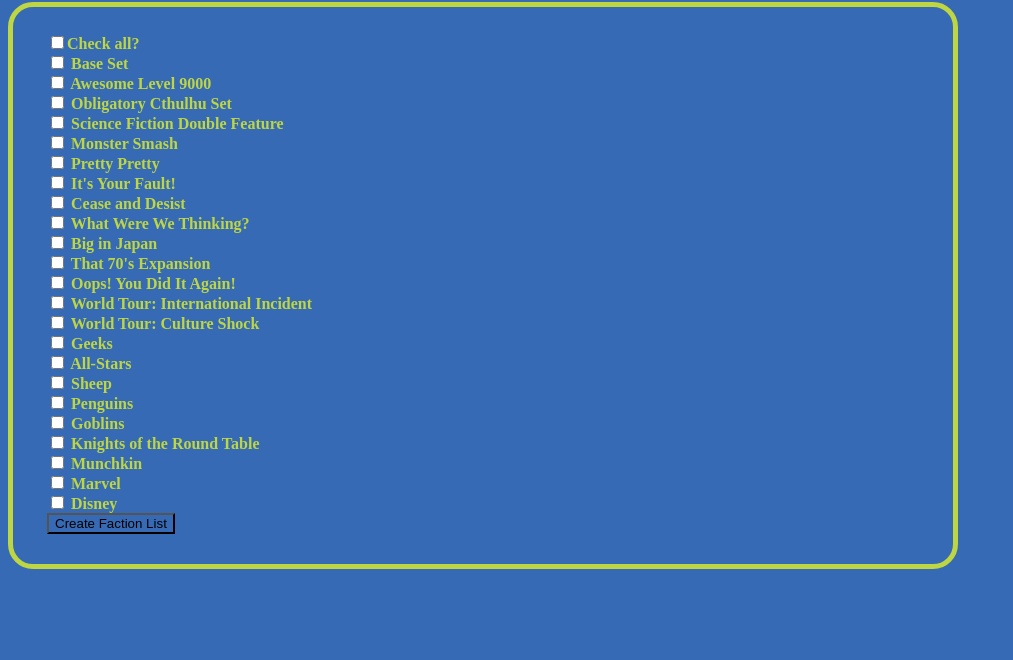
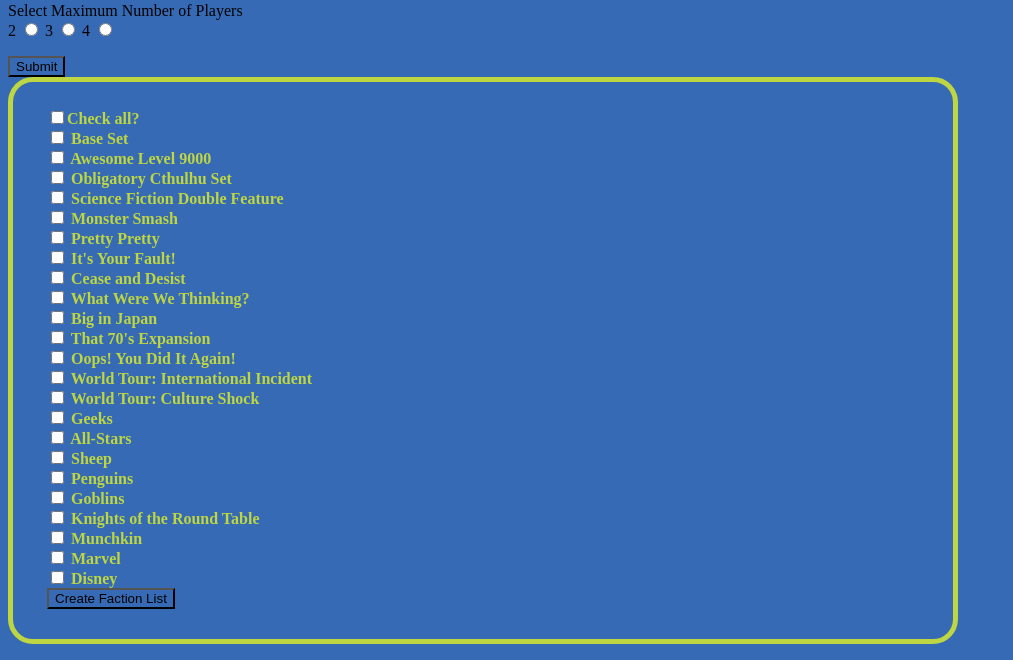
Before and after one commit to Evstro/smash-up-array, a plain HTML site: page index.html in a window 1280 px wide. Shown: the part 161-821 px from the top of the page, without its empty margins (0-1013 px from the left). Before the commit the page ends 800 px from the top, so only its background shows below. Drawn offline with Linux system fonts and the light colour scheme.

Commit message:
Maximum Number of Players
Added a form to select the maximum amount of players for a game.
This will allow for 4 faction expansions to be selected for 2 players while
returning a message to select more sets if there are
not enough factions for the amount of players
(yet to be implemented).

[Ticket: X]

```diff
--- a/index.html
+++ b/index.html
@@ -11,8 +11,28 @@
         <img src="SU-Logo.png" alt="">
     </p>
 
+    <div id="maxnumberplayersbox">Select Maximum Number of Players
+        <form name="maxplayersform">
+            <label>
+              2
+              <input type="radio" value="2" name="maxplayers" id="2">
+            </label>
+            <label>
+              3
+              <input type="radio" value="3" name="maxplayers" id="3">
+            </label>
+            <label>
+              4
+              <input type="radio" value="4" name="maxplayers" id="4">
+            </label>
+        </form>
+
+        <button id="submitmaxnumofplayers">Submit</button>
+    </div>
+
 
     <div id="draft">Click on number of players to run draft
+        <br>
         <button id="2players">2</button>
         <button id="3players">3</button>
         <button id="4players">4</button>
@@ -130,6 +150,8 @@
 
     <script src="test.js"></script>
     <script src="sets.js"></script>
+
+    <script src="maximum-number-of-players.js"></script>
     <script src="faction-list-creator.js"></script>
     <script src="deck-randomizer.js"></script>
 
```
